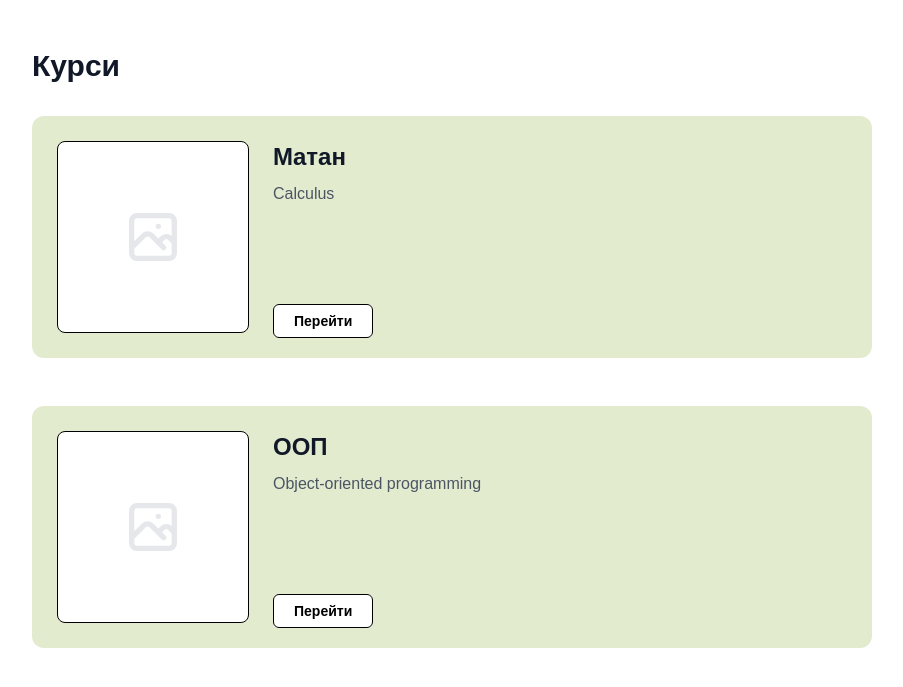
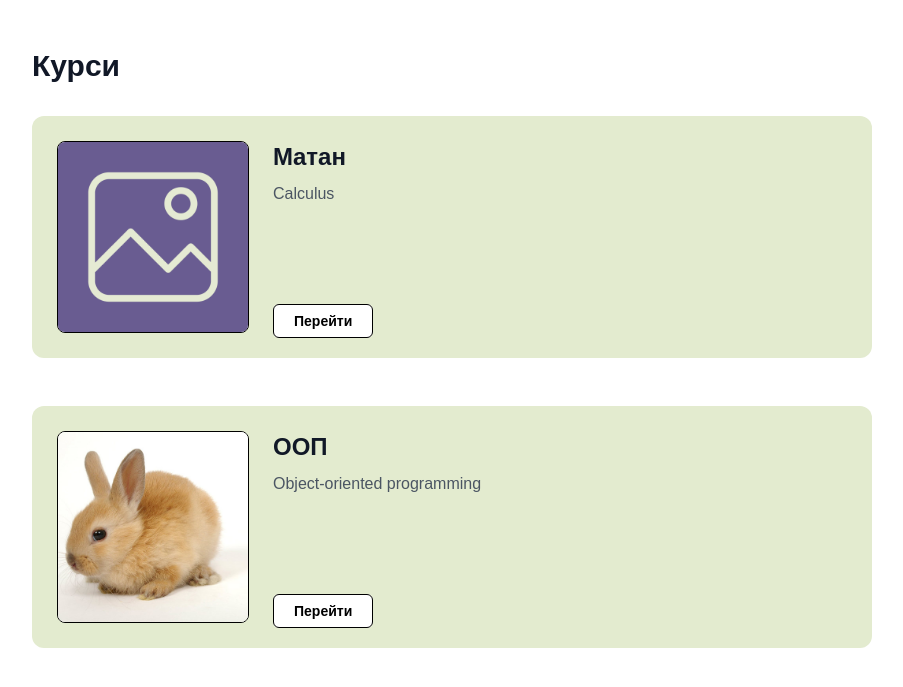
Before and after one commit to Artahko/Apps4U, a Django app: a page that uses Apps4U/django/courses/templates/courses/courses.html in a window 1280 px wide. Shown: the part 64-751 px from the top of the page, without its empty margins (188-1091 px from the left). Run offline with Django 5.2, Linux system fonts and the light colour scheme; a user stored in the database is signed in; data comes from the database, SQL or seed files in the repository; both versions use the stored data as it was after the commit; some libraries are stand-ins or nearby versions; some web fonts are replaced.

Commit message:
Added photos to courses

```diff
--- a/Apps4U/django/courses/models.py
+++ b/Apps4U/django/courses/models.py
@@ -5,6 +5,7 @@ class Course(models.Model):
     slug = models.SlugField(unique=True, blank=True)
     course_id = models.CharField(max_length=10, unique=True)
     description = models.TextField(blank=True)
+    photo = models.ImageField(upload_to='courses_pics/', default='courses_pics/default.jpg')
 
     def __str__(self):
         return f"{self.title}"
--- a/Apps4U/django/courses/templates/activities/detail_activity.html
+++ b/Apps4U/django/courses/templates/activities/detail_activity.html
@@ -90,7 +90,7 @@
                         <p class="text-gray-700 whitespace-pre-line">{{ comment.body }}</p>
                     </div>
                     {% empty %}
-                    <p class="text-gray-500 italic px-2">Поки що немає коментарів. Будь першим!</p>
+                    <p class="text-gray-500 italic px-2">Поки що немає коментарів.</p>
                     {% endfor %}
                 </div>
 
--- a/Apps4U/django/courses/templates/courses/courses.html
+++ b/Apps4U/django/courses/templates/courses/courses.html
@@ -11,10 +11,10 @@
         {% for course in courses %}
         <div class="bg-[#E3EBCF] rounded-xl p-6 flex flex-col sm:flex-row gap-6 border border-transparent hover:border-black transition">
 
-            <div class="w-full sm:w-48 h-48 bg-[#FFFFFF] rounded-lg flex items-center justify-center flex-shrink-0 border border-black">
-                <svg class="w-16 h-16 text-gray-200" fill="none" stroke="currentColor" viewBox="0 0 24 24" xmlns="http://www.w3.org/2000/svg">
-                    <path stroke-linecap="round" stroke-linejoin="round" stroke-width="2" d="M4 16l4.586-4.586a2 2 0 012.828 0L16 16m-2-2l1.586-1.586a2 2 0 012.828 0L20 14m-6-6h.01M6 20h12a2 2 0 002-2V6a2 2 0 00-2-2H6a2 2 0 00-2 2v12a2 2 0 002 2z"></path>
-                </svg>
+            <div class="w-full sm:w-48 h-48 bg-[#FFFFFF] rounded-lg flex items-center justify-center flex-shrink-0 border border-black overflow-hidden">
+                <img src="{{ course.photo.url }}"
+                    alt="Course Photo"
+                    class="w-full h-full object-cover">
             </div>
 
             <div class="flex flex-col justify-start w-full">
--- a/Apps4U/django/petitions/models.py
+++ b/Apps4U/django/petitions/models.py
@@ -12,6 +12,7 @@ class Petition(models.Model):
 
     def __str__(self):
         return self.title
+
     @property
     def days_remaining(self):
         expiry = self.created_at + timedelta(days=30)
@@ -31,5 +32,4 @@ class Vote(models.Model):
     value = models.SmallIntegerField(choices=VOTE_CHOICES)
 
     class Meta:
-        # not liking multiple times
         unique_together = ('petition', 'user')
--- a/Apps4U/django/petitions/templates/petition_list.html
+++ b/Apps4U/django/petitions/templates/petition_list.html
@@ -23,9 +23,9 @@
                     min-h-[420px]">
             <div class="flex items-center mb-6">
                 <div class="w-12 h-12 bg-gray-300 rounded-full overflow-hidden border-2 border-white">
-                    <img src="https://ui-avatars.com/api/?name={{ petition.user.username }}&background=random" alt="avatar">
+                    <img src="{{ user.profile.icon.url }}" alt="Profile Picture" class="w-full h-full object-cover">
                 </div>
-                <span class="font-bold text-lg ml-4 text-gray-800">{{ petition.user.username }}</span>
+                <span class="font-bold text-lg ml-4 text-gray-800">{{ petition.user.first_name }} {{ petition.user.last_name }}</span>
             </div>
 
             <div class="flex-grow">
```
Also changed, not shown: Apps4U/django/courses/migrations/0010_course_photo.py (added), Apps4U/django/db.sqlite3, Apps4U/django/media/courses_pics/OPP_h01oOUD.jpg (added), Apps4U/django/media/courses_pics/default.jpg (added), Apps4U/django/media/profile_pics/OPP_h01oOUD.jpg (added).
